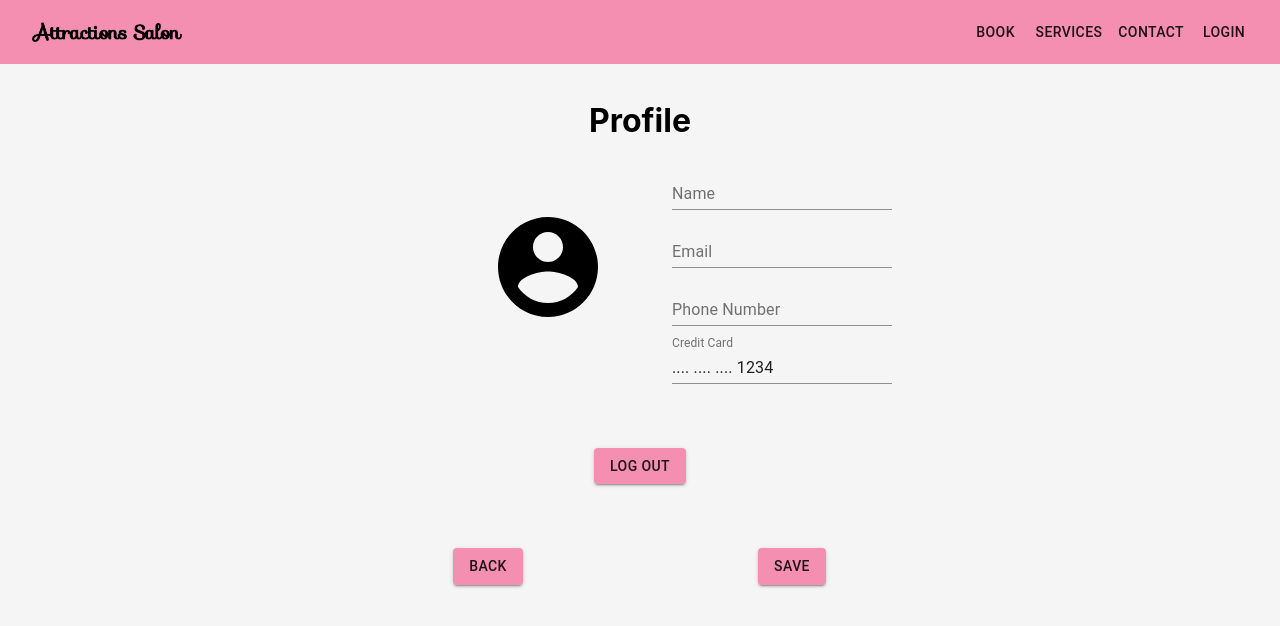
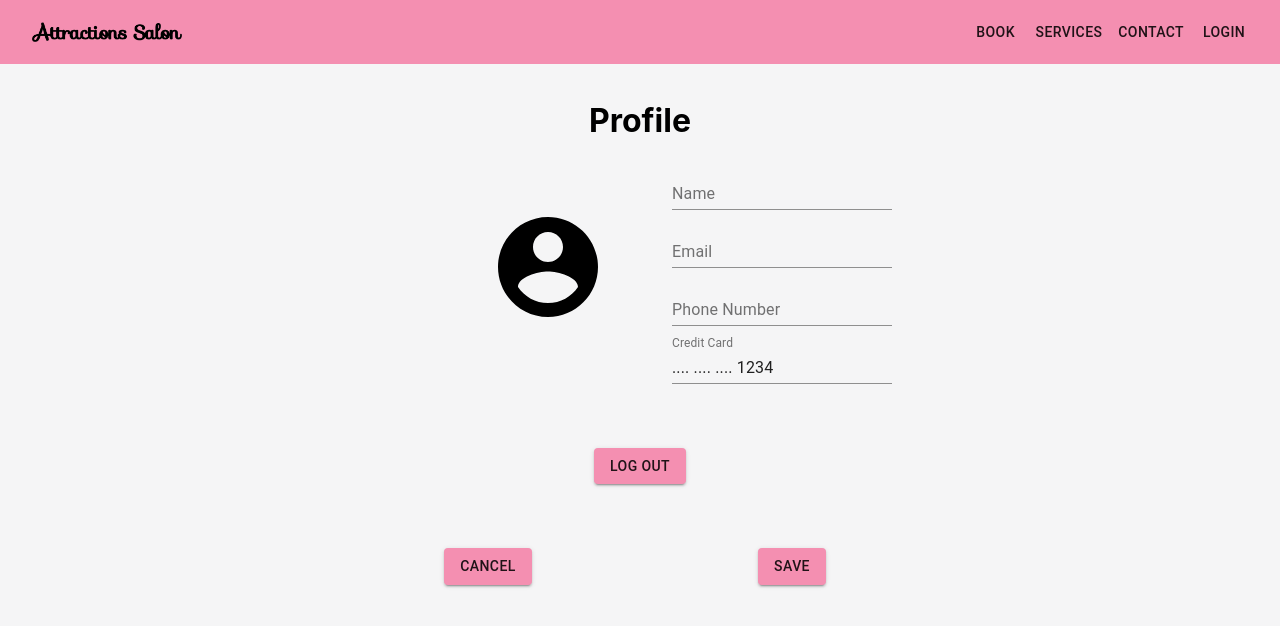
Before and after one commit to LaurenNewman1/Attractions-Salon-Web-App, a React (Create React App) app in the folder client/: page /profile in a window 1280 px wide. Both pictures are taken after a click on the button 691 px from the left and 120 px from the top of the page. Shown: the top 626 px of the page. Built offline with nearby package versions, Linux system fonts and the light colour scheme; no server answers.

Commit message:
Changed back to Cancel

```diff
--- a/client/src/layouts/Profile.jsx
+++ b/client/src/layouts/Profile.jsx
@@ -50,7 +50,7 @@ const Profile = ({ userData, logout, changeProfile }) => {
               color="primary"
               onClick={() => setEditMode(false)}
             >
-              Back
+              Cancel
             </Button>
           </Grid>
           <Grid item xs={12} md={6} className={classes.buttons}>
```
